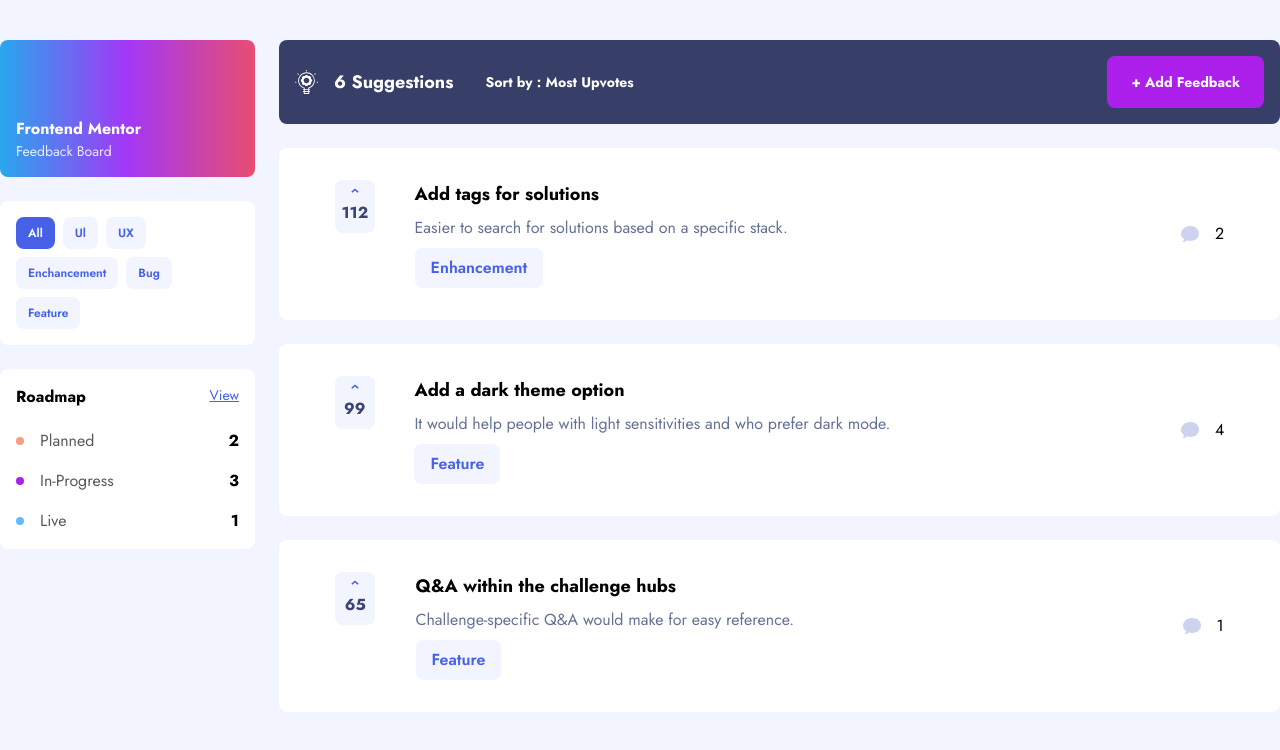
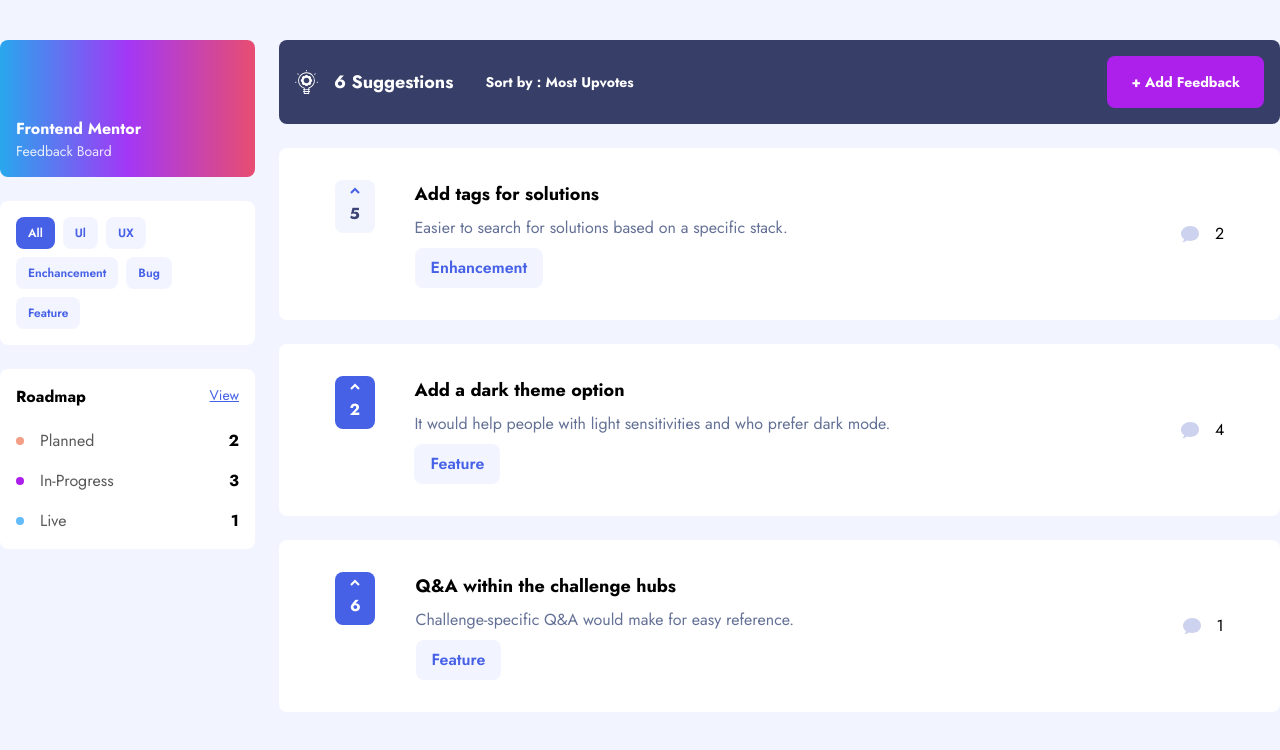
Before and after one commit to JonelBriones/-Project-Feedback-Board, a Next.js app: page / in a window 1280 px wide. Shown: the top 750 px of the page. Built offline with nearby package versions, Linux system fonts and the light colour scheme.

Commit message:
added upvote function

```diff
--- a/app/globals.css
+++ b/app/globals.css
@@ -21,3 +21,7 @@
   background: #f2f4ff;
   font-family: Jost, sans-serif;
 }
+
+svg {
+  color: white;
+}
--- a/app/page.tsx
+++ b/app/page.tsx
@@ -17,10 +17,10 @@
     "Bug",
     "Feature",
   ]);
-  const [feedbacks, setFeedbacks] = useState([
+  const [feedbacks, setFeedbacks] = useState<any[]>([
     {
       id: 1,
-      upvotes: 112,
+      upvotes: [54, 92, 315, 42, 454],
       header: "Add tags for solutions",
       detail: "Easier to search for solutions based on a specific stack.",
       category: "Enhancement",
@@ -28,7 +28,7 @@
     },
     {
       id: 2,
-      upvotes: 99,
+      upvotes: [99, 906],
       header: "Add a dark theme option",
       detail:
         "It would help people with light sensitivities and who prefer dark mode.",
@@ -37,13 +37,54 @@
     },
     {
       id: 3,
-      upvotes: 65,
+      upvotes: [53, 95, 35, 2, 4, 906],
       header: "Q&A within the challenge hubs",
       detail: "Challenge-specific Q&A would make for easy reference.",
       category: "Feature",
       comments: ["1"],
     },
   ]);
+
+  const [user, setUser] = useState<any>({
+    _id: 906,
+    username: "jonel briones",
+    upvoted: [3],
+  });
+
+  function upvote(suggestionID: number) {
+    const isAlreadyUpvoted = feedbacks.find(
+      (feedback) =>
+        feedback.id === suggestionID && feedback.upvotes.includes(user._id)
+    );
+    console.log(isAlreadyUpvoted);
+    const updateUpvote = feedbacks.map((feedback) =>
+      feedback.id === suggestionID
+        ? { ...feedback, upvotes: [...feedback.upvotes, user._id] }
+        : feedback
+    );
+    const updateRemoveUpvote = feedbacks.map((feedback) =>
+      feedback.id === suggestionID
+        ? {
+            ...feedback,
+            upvotes: feedback.upvotes.filter((id: any) => id !== user._id),
+          }
+        : feedback
+    );
+    console.log("updated:", updateUpvote);
+    if (!isAlreadyUpvoted) {
+      setFeedbacks(updateUpvote);
+      setUser({ ...user, upvoted: [...user.upvoted, suggestionID] });
+      console.log("adding upvote");
+    } else {
+      setFeedbacks(updateRemoveUpvote);
+      setUser({
+        ...user,
+        upvoted: user.upvoted.filter((id: number) => id !== suggestionID),
+      });
+      console.log("removing upvote");
+    }
+  }
+
   return (
     <div className="container flex gap-6 ">
       <div className="w-[255px] flex flex-col gap-6">
@@ -59,7 +100,7 @@
                 className={`px-3 py-2 rounded-lg font-semibold ${
                   toggleCategory === category
                     ? "bg-[#4661e6]"
-                    : "bg-[#f2f4ff] text-[#4661e6]"
+                    : "bg-[#f2f4ff] text-[#4661e6] hover:bg-[#cfd7ff]"
                 }`}
                 onClick={() => setToggleCategory(category)}
               >
@@ -194,7 +235,13 @@
         </div>
         <div className="flex flex-col gap-6">
           {feedbacks.map((feedback) => (
-            <FeedbackCard key={feedback.id} {...feedback} />
+            <FeedbackCard
+              key={feedback.id}
+              {...feedback}
+              // isLiked={user.upvoted.includes(feedback.id)}
+              userID={user._id}
+              upvote={upvote}
+            />
           ))}
         </div>
       </div>
--- a/components/cards/FeedbackCard.tsx
+++ b/components/cards/FeedbackCard.tsx
@@ -1,18 +1,46 @@
 import Image from "next/image";
 import React from "react";
 
-const FeedbackCard = ({ header, upvotes, comments, detail, category }: any) => {
+const FeedbackCard = ({
+  id,
+  header,
+  upvotes,
+  comments,
+  detail,
+  category,
+  // isLiked,
+  userID,
+  upvote,
+}: any) => {
+  // IF USER UPVOTES SUGGESTION, ADD ID TO LIST OF UPVOTES BY USER
+
   return (
     <div className="flex justify-evenly bg-white rounded-lg p-4 py-8">
-      <div className="flex flex-col gap-2 place-items-center justify-center rounded-lg w-[40px] h-[53px] bg-[#f2f4fe]">
-        <Image
+      <button
+        className={`flex flex-col gap-2 place-items-center justify-center rounded-lg w-[40px] h-[53px] bg-[#f2f4fe] ${
+          upvotes.includes(userID)
+            ? "bg-[rgb(70,97,230)] text-white"
+            : "text-[#3A4374] hover:bg-[#cfd7ff]"
+        }`}
+        onClick={() => upvote(id)}
+      >
+        <svg width="10" height="7" xmlns="http://www.w3.org/2000/svg">
+          <path
+            d="M1 6l4-4 4 4"
+            stroke={upvotes.includes(userID) ? "#fff" : "#4661e6"}
+            strokeWidth="2"
+            fill="none"
+            fillRule="evenodd"
+          />
+        </svg>
+        {/* <Image
           src={"/images/shared/icon-arrow-up.svg"}
           width={8}
           height={4}
           alt="icon-arrow-up"
-        />
-        <span className="font-bold text-[#3A4374]">{upvotes}</span>
-      </div>
+        /> */}
+        <span className="font-bold">{upvotes.length}</span>
+      </button>
       <div className="flex basis-3/4 flex-col gap-2">
         <h4 className="font-bold text-lg">{header}</h4>
         <p className="text-[#647196]">{detail}</p>
```
